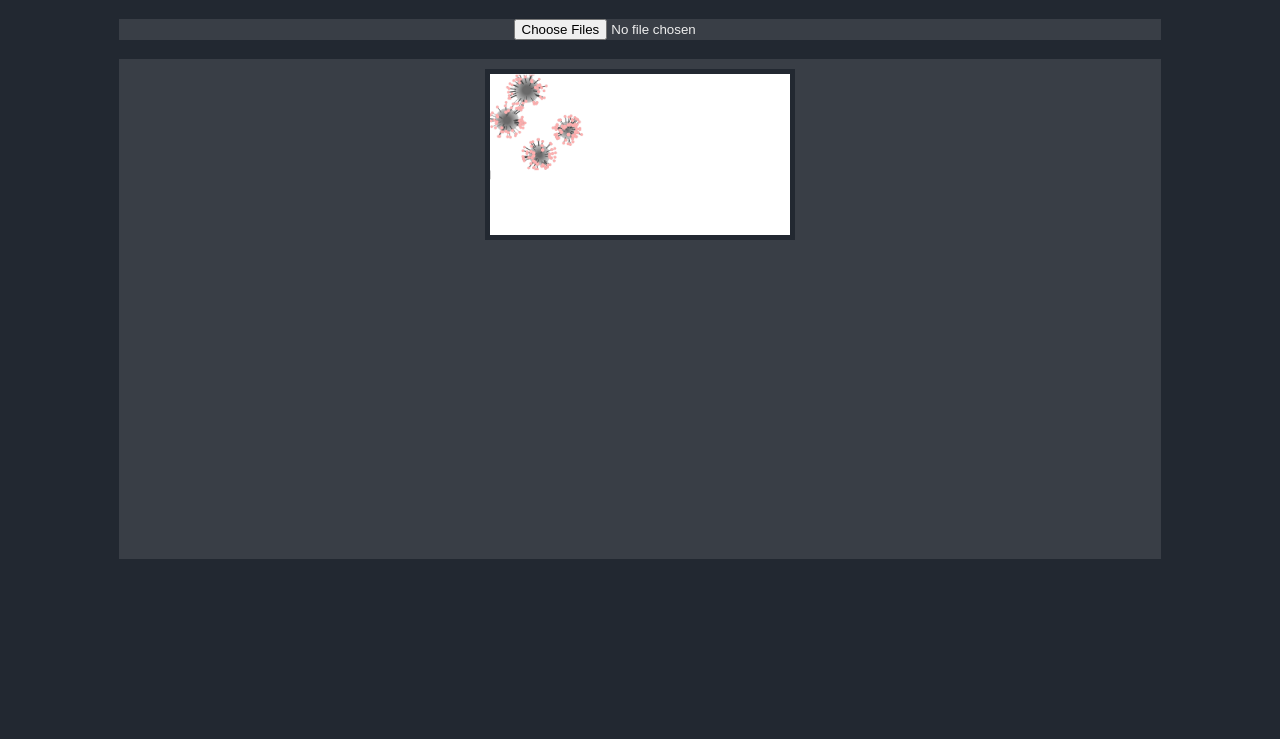
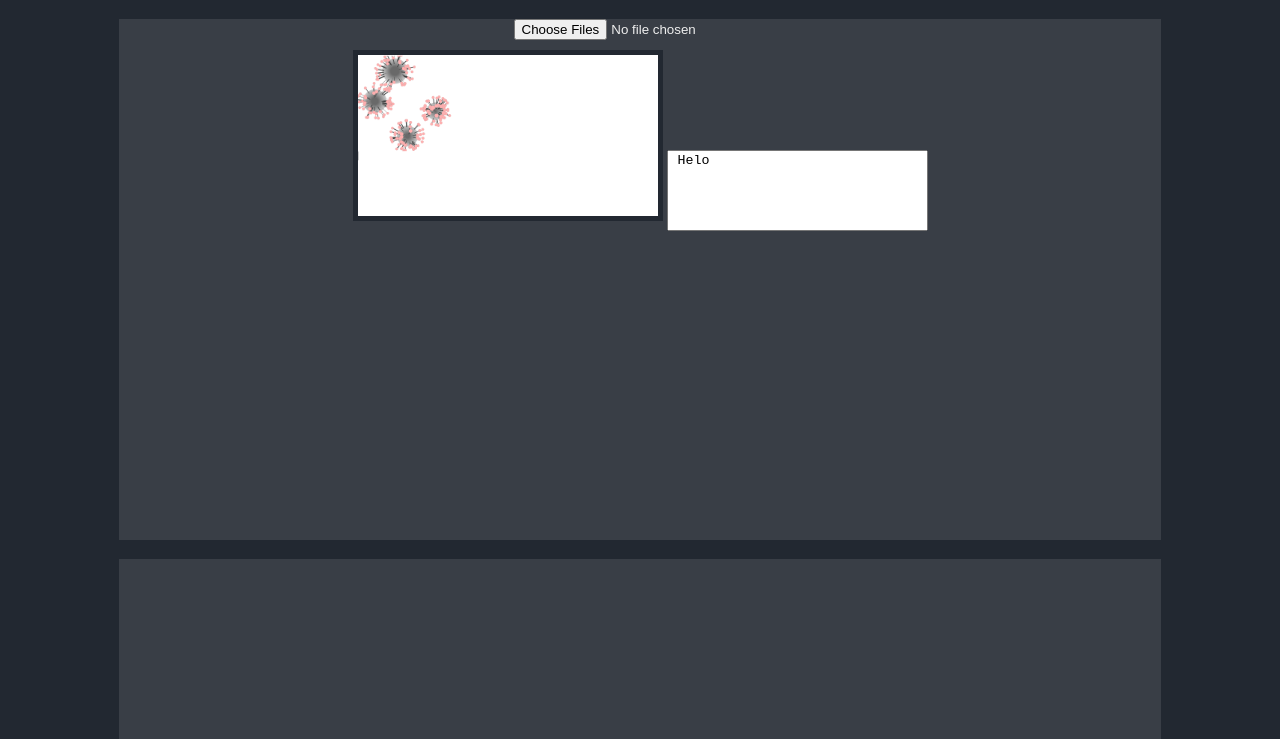
Before and after one commit to matej2000/ST-DN1, a plain HTML site: page index.html in a window 1280 px wide. Shown: the part 61-800 px from the top of the page. Drawn offline with Linux system fonts and the light colour scheme.

Commit message:
Dodajanje preview, test textarea.

```diff
--- a/drag&drop.js
+++ b/drag&drop.js
@@ -34,7 +34,7 @@ function dropHandler(ev){
                     text.style.width = "300px";
                     text.style.maxHeight = "100px";
                     text.style.overflow = "hidden";
-                    text.innerHTML = "You cen add a description here.";
+                    text.innerHTML = "You can add a description here.";
                     divInside.appendChild(preview);
                     divInside.appendChild(text);
                     divOutside.appendChild(divInside);
--- a/index.html
+++ b/index.html
@@ -14,11 +14,15 @@
     <div class = "container", style="background-color: #222831;">
         <h1>Galerija</h1>
     </div>
-    <div class = "container">
+    <div id="select" class="container" >
         <input type="file" multiple onchange="previewFile()">
     </div>
+    <div id="preview_zone" class="container" ondrop = "dropHandler(event);" ondragover="dragOverHandler(event);" ondragleave="dragLeaveHandler(event);" ondragenter = "dragEnterHandler(event);" ondragover="dragOverHandler(event);">
+        <img src="virus2.png" alt="Image preview" onerror="this.style.display='none'">
+        <textarea name="Description" rows="5" cols="30" style="resize: none;" maxlength="100"> Helo</textarea>
+    </div>
     <div class = "container" id = "drop_zone" ondrop = "dropHandler(event);" ondragover="dragOverHandler(event);" ondragleave="dragLeaveHandler(event);" ondragenter = "dragEnterHandler(event);" ondragover="dragOverHandler(event);">
-        <img src="virus2.png" class="fill" alt="Image preview" onerror="this.style.display='none'">
+
 
 
 
--- a/style.css
+++ b/style.css
@@ -21,6 +21,12 @@ body{
     min-height: 500px;
     margin: auto;
     margin-top: 19px;
+}
+
+#preview_zone {
+    min-height: 500px;
+    margin: auto;
+    margin-top: 0px;
 }
 
 .center_div {
@@ -48,6 +54,10 @@ button{
     margin: top;
 }
 
+#select{
+    padding-bottom: 0px !important;
+}
+
 
 .col-1 { width: 8.33%; }
 .col-2 { width: 16.66%; }
```
